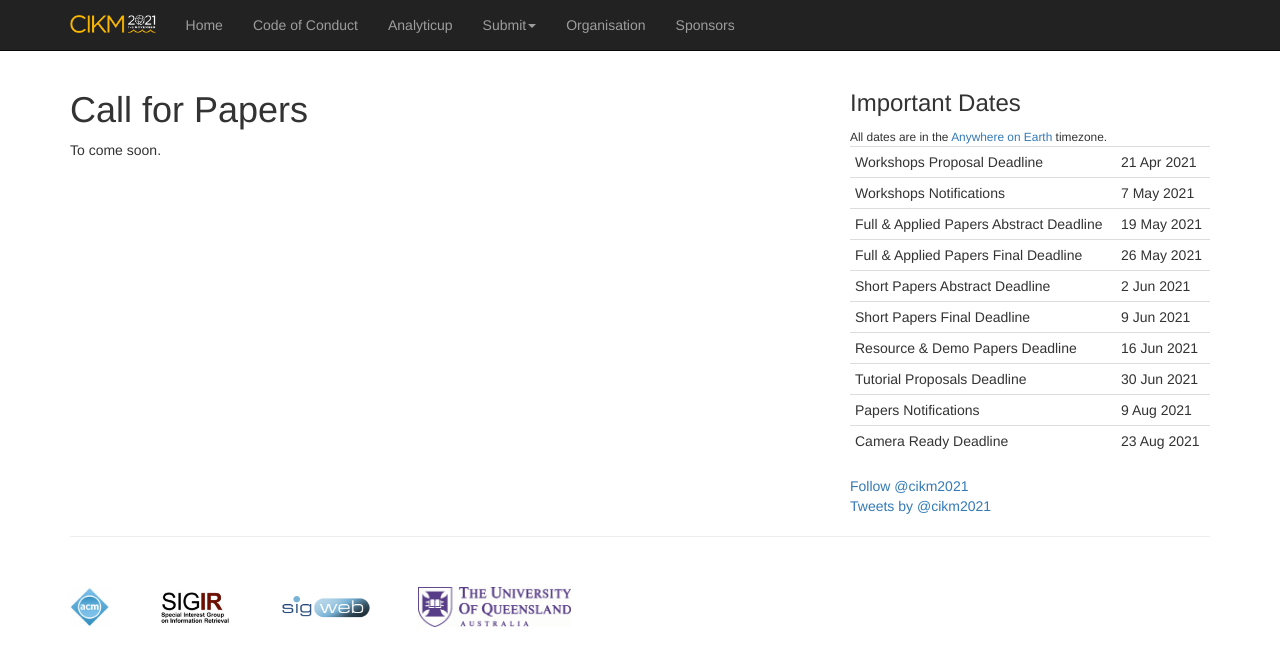
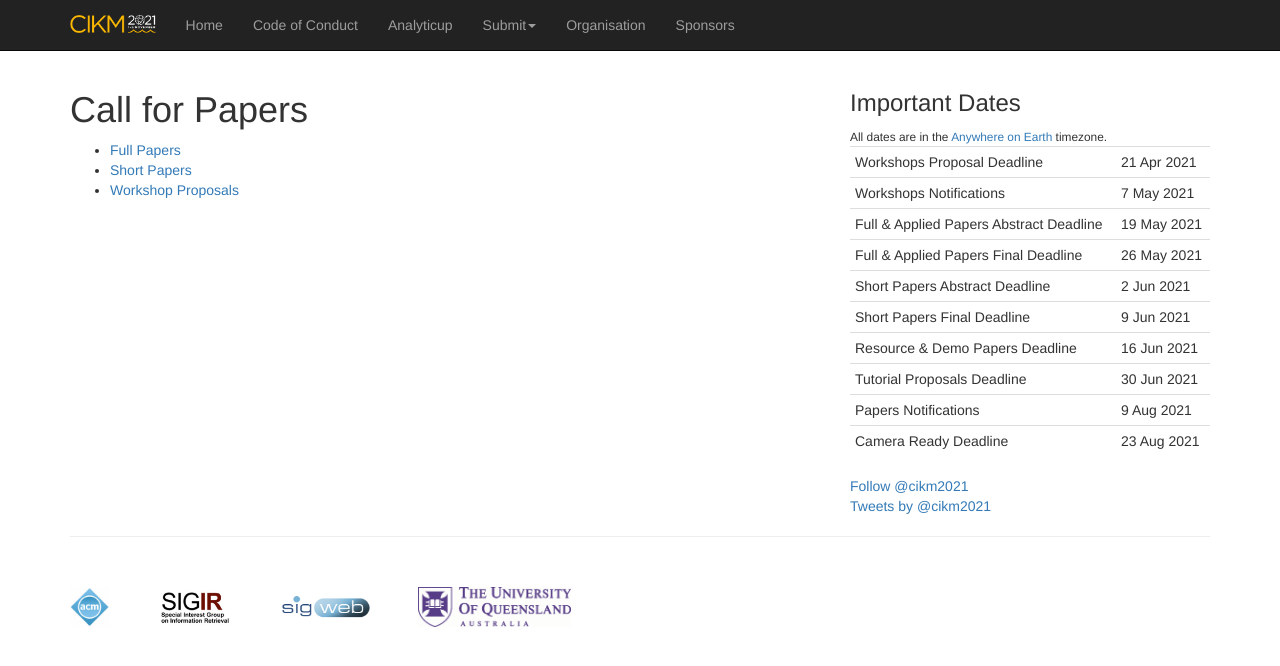
Before and after one commit to ielab/cikm2021-website, a Jekyll site: the page built from cfp.md, in a window 1280 px wide. Shown: the top 666 px of the page. Built offline with Jekyll 4.4.1, drawn with Linux system fonts in a browser that asks for light colours; our own code applies the rules of GitHub Pages for plain Markdown files; comment, search, counter and statistics services are not loaded.

Commit message:
Add links to cpf on the submit page.

```diff
--- a/cfp.md
+++ b/cfp.md
@@ -4,4 +4,6 @@ layout: default
 
 # Call for Papers
 
-To come soon.
+ - [Full Papers](/cfp/full-papers)
+ - [Short Papers](/cfp/short-papers)
+ - [Workshop Proposals](/cfp/workshops)
```
